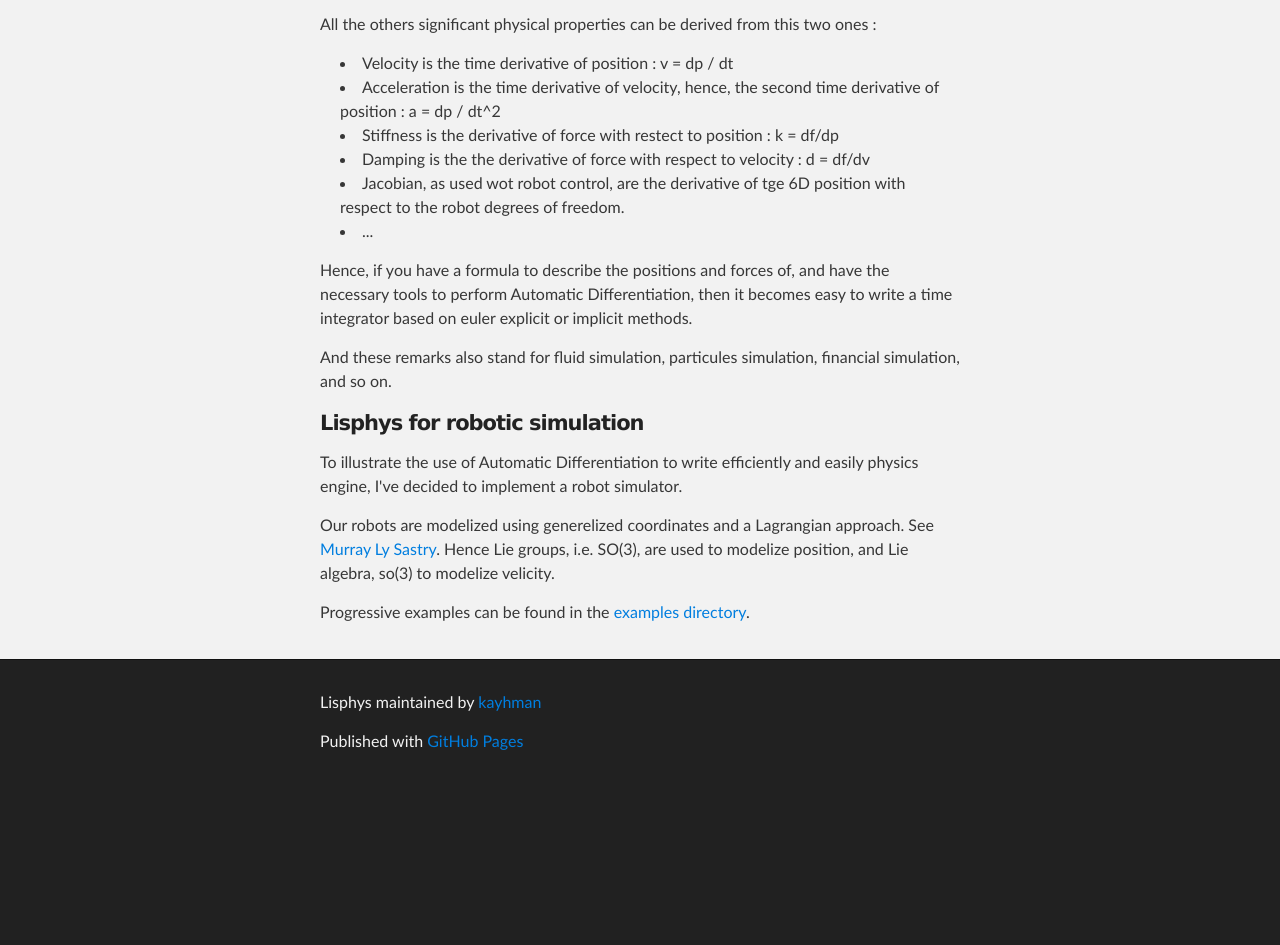
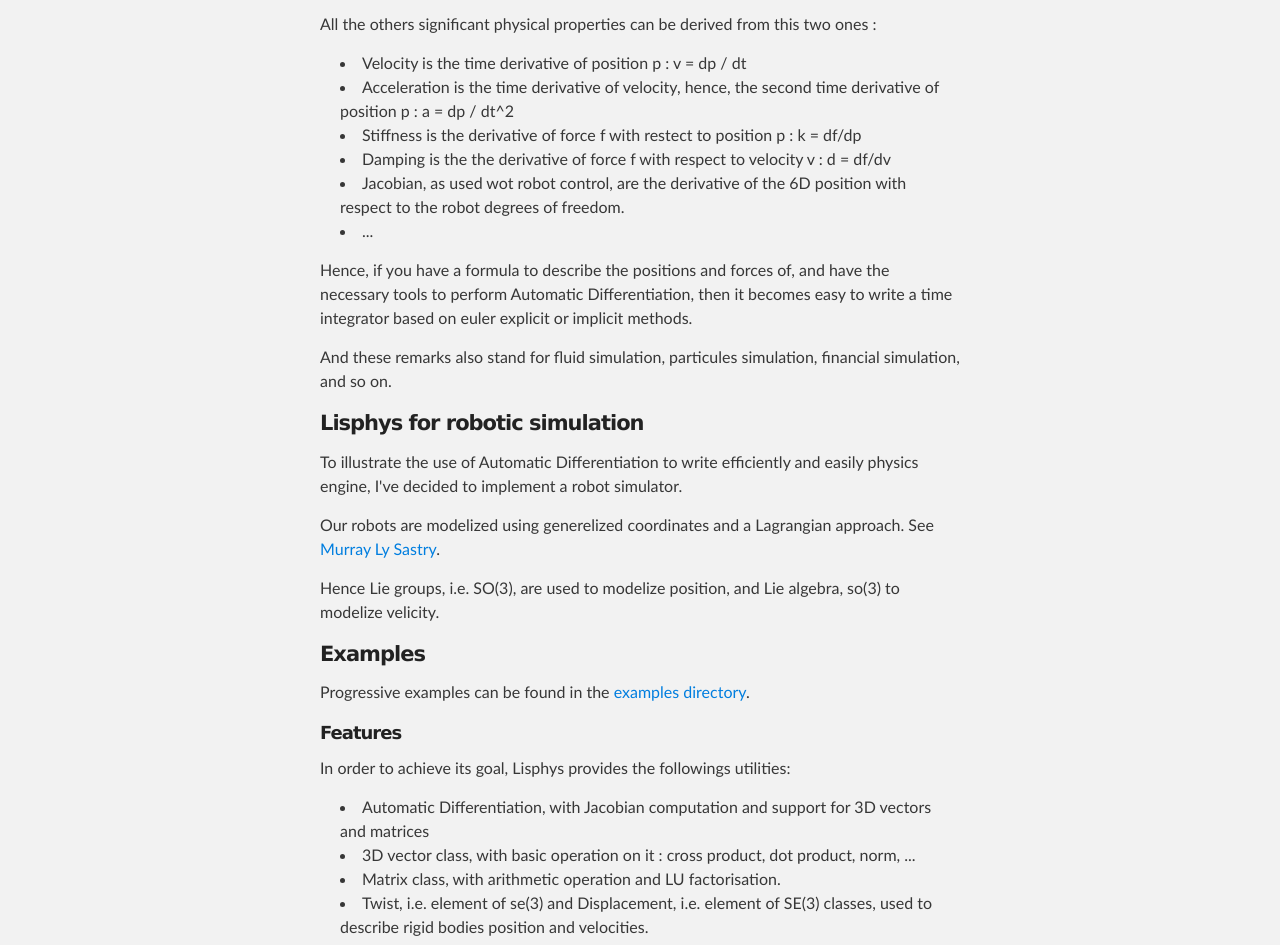
Before and after one commit to kayhman/lisphys, a plain HTML site: page index.html in a window 1280 px wide. Shown: the part 787-1732 px from the top of the page. Before the commit the page ends 1575 px from the top, so only its background shows below. Drawn offline with Linux system fonts and the light colour scheme.

Commit message:
Create gh-pages branch via GitHub

```diff
--- a/index.html
+++ b/index.html
@@ -50,11 +50,11 @@
 <p>All the others significant physical properties can be derived from this two ones :</p>
 
 <ul>
-<li>Velocity is the time derivative of position : v = dp / dt </li>
-<li>Acceleration is the time derivative of velocity, hence, the second time derivative of position :  a = dp / dt^2</li>
-<li>Stiffness is the derivative of force with restect to position : k = df/dp</li>
-<li>Damping is the the derivative of force with respect to velocity : d = df/dv</li>
-<li>Jacobian, as used wot robot control, are the derivative of tge 6D position with respect to the robot degrees of freedom.</li>
+<li>Velocity is the time derivative of position p : v = dp / dt </li>
+<li>Acceleration is the time derivative of velocity, hence, the second time derivative of position p :  a = dp / dt^2</li>
+<li>Stiffness is the derivative of force f with restect to position p : k = df/dp</li>
+<li>Damping is the the derivative of force f with respect to velocity v : d = df/dv</li>
+<li>Jacobian, as used wot robot control, are the derivative of the 6D position with respect to the robot degrees of freedom.</li>
 <li>...</li>
 </ul><p>Hence, if you have a formula to describe the positions and forces of, and have the necessary tools to perform Automatic Differentiation, then it becomes easy to write a time integrator based on euler explicit or implicit methods. </p>
 
@@ -65,10 +65,26 @@
 
 <p>To illustrate the use of Automatic Differentiation to write efficiently and easily physics engine, I've decided to implement a robot simulator.</p>
 
-<p>Our robots are modelized using generelized coordinates and a Lagrangian approach. See <a href="www.mls.org">Murray Ly Sastry</a>.
-Hence Lie groups, i.e. SO(3), are used to modelize position, and Lie algebra, so(3) to modelize velicity.</p>
+<p>Our robots are modelized using generelized coordinates and a Lagrangian approach. See <a href="https://www.google.fr/url?sa=t&amp;rct=j&amp;q=&amp;esrc=s&amp;source=web&amp;cd=1&amp;ved=0CCwQFjAA&amp;url=http%3A%2F%2Fwww.cds.caltech.edu%2F%7Emurray%2Fbooks%2FMLS%2Fpdf%2Fmls94-complete.pdf&amp;ei=6sQpUsG_DoWp7Qbb4oGwAQ&amp;usg=AFQjCNF7UfyyR12eG5iyqqikSzEJMsRZew&amp;sig2=iqZtwiDWEnXwjZ-vo-Vdiw&amp;bvm=bv.51773540,d.ZGU">Murray Ly Sastry</a>.</p>
 
-<p>Progressive examples can be found in the <a href="kayhman.github.com/lisphys/src/examples/">examples directory</a>.</p>
+<p>Hence Lie groups, i.e. SO(3), are used to modelize position, and Lie algebra, so(3) to modelize velicity.</p>
+
+<h4>
+<a name="examples" class="anchor" href="#examples"><span class="octicon octicon-link"></span></a>Examples</h4>
+
+<p>Progressive examples can be found in the <a href="https://github.com/kayhman/lisphys/tree/master/src/examples">examples directory</a>.</p>
+
+<h5>
+<a name="features" class="anchor" href="#features"><span class="octicon octicon-link"></span></a>Features</h5>
+
+<p>In order to achieve its goal, Lisphys provides the followings utilities:</p>
+
+<ul>
+<li>Automatic Differentiation, with Jacobian computation and support for 3D vectors and matrices</li>
+<li>3D vector class, with basic operation on it : cross product, dot product, norm, ...</li>
+<li>Matrix class, with arithmetic operation and LU factorisation.</li>
+<li>Twist, i.e. element of se(3) and Displacement, i.e. element of SE(3) classes, used to describe rigid bodies position and velocities.</li>
+</ul>
       </section>
     </div>
 
```
Also changed, not shown: params.json (+1 -1 lines).
